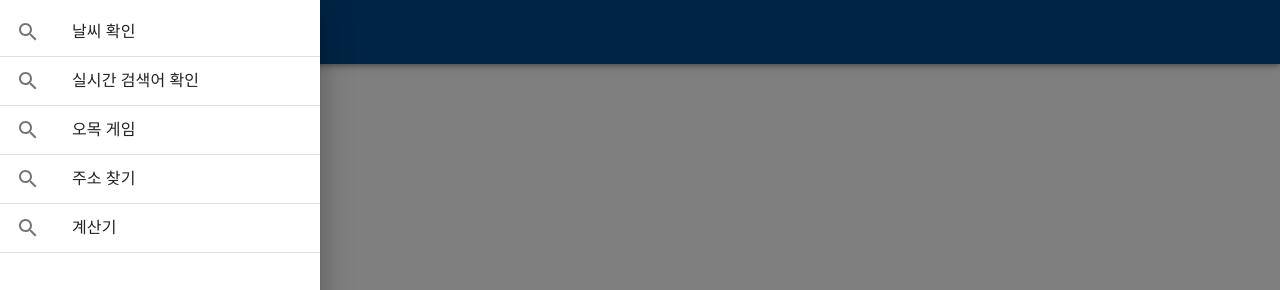
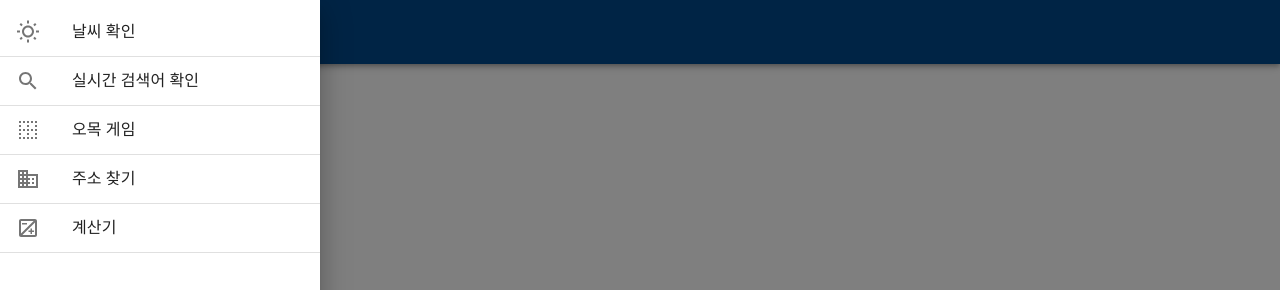
Before and after one commit to ljh8993/React_practice, a React (Create React App) app: page / in a window 1280 px wide. Both pictures are taken after a click on the button "menu". Shown: the top 290 px of the page. Built offline with nearby package versions, Linux system fonts and the light colour scheme; no server answers.

Commit message:
오목 추가기능 및 아이콘 추가

```diff
--- a/src/App.js
+++ b/src/App.js
@@ -12,10 +12,17 @@ import {
   ListItemIcon,
   ListItemText,
   IconButton,
-  Button
+  // Button
 } from '@material-ui/core'
-import SearchIcon from '@material-ui/icons/Search';
-import MenuIcon from '@material-ui/icons/Menu';
+import {
+  ExposureOutlined,
+  WbSunnyOutlined,
+  Search,
+  BusinessOutlined,
+  MenuOutlined,
+  BorderClearOutlined
+} from '@material-ui/icons';
+
 // component made by jooha
 import Weather from './component/Weather';
 import NaverRank from './component/NaverRank';
@@ -42,11 +49,11 @@ const useStyles = makeStyles((theme) => ({
 }));
 
 const lists = [
-  {title: "날씨 확인", component: <Weather />},
-  {title: "실시간 검색어 확인", component: <NaverRank />},
-  {title: "오목 게임", component: <Omok />},
-  {title: "주소 찾기", component: <MapAddress />},
-  {title: "계산기", component: <Calculator /> }
+  {title: "날씨 확인", component: <Weather />, icon: <WbSunnyOutlined />},
+  {title: "실시간 검색어 확인", component: <NaverRank />, icon: <Search />},
+  {title: "오목 게임", component: <Omok />, icon: <BorderClearOutlined />},
+  {title: "주소 찾기", component: <MapAddress />, icon: <BusinessOutlined />},
+  {title: "계산기", component: <Calculator />, icon: <ExposureOutlined />}
 ];
 
 function App() {
@@ -77,7 +84,7 @@ function App() {
       <List>
         {lists.map(li => (
           <ListItem  button divider key={li.title} onClick={() => paging(li)} >
-            <ListItemIcon><SearchIcon /></ListItemIcon>
+            <ListItemIcon>{li.icon}</ListItemIcon>
             <ListItemText primary={li.title}/>
           </ListItem>
         ))}
@@ -97,7 +104,7 @@ function App() {
               aria-label="menu"
               onClick={toggleDrawer(true)}
             >
-              <MenuIcon />
+              <MenuOutlined />
             </IconButton>
             <SwipeableDrawer
               open={leftMenu}
--- a/src/component/Calculator.js
+++ b/src/component/Calculator.js
@@ -1,12 +1,20 @@
 import React, { useState } from 'react';
+import { makeStyles } from '@material-ui/core/styles';
+import { createMuiTheme, ThemeProvider } from '@material-ui/core/styles';
+import Toast from '../service/toast';
 import {
     Button,
     Tooltip,
-    Input
+    Input,
+    IconButton
 } from '@material-ui/core';
-import { makeStyles } from '@material-ui/core/styles';
-import { createMuiTheme, ThemeProvider } from '@material-ui/core/styles';
-import Toast from '../service/toast';
+import {
+    ExpandLess,
+    Clear,
+    Add,
+    Remove,
+    ArrowBack
+}from '@material-ui/icons';
 
 const theme = createMuiTheme({
   overrides: {
@@ -36,10 +44,8 @@ function replaceAll(str) {
         if (str.indexOf('xx') > -1) {
             return false;
         }
-        return eval(str.split('^').join('**').split('x').join('*'));
-    } catch {
-        return false;
-    }
+        return eval(str.replace(/÷/g, '/').replace(/\^/g, '**').replace(/x/g, '*'));
+    } catch { return false; }
 }
 
 export default function Calculator() {
@@ -68,9 +74,9 @@ export default function Calculator() {
     }
 
     const li = [
-        ['7','8','9',['←', '취소'], ['^', '제곱']],
-        ['4','5','6',['+','더하기'], ['-', '빼기']],
-        ['1','2','3',['x','곱하기'], ['÷', '나누기']],
+        ['7','8','9',['←', '취소', <ArrowBack />], ['^', '제곱', <ExpandLess />]],
+        ['4','5','6',['+','더하기', <Add />], ['-', '빼기', <Remove />]],
+        ['1','2','3',['x', '곱하기', <Clear />], ['÷', '나누기']],
         ['0','.','=',]
     ];
     return (
@@ -92,9 +98,14 @@ export default function Calculator() {
                         <tr key={parent_idx}>
                             {data.map((sub_data, idx) => (
                                 <td colSpan={parent_idx === 3 && (!idx || idx === 2)? '2' : '1'} key={idx}>
-                                    {idx === 3 || idx === 4
+                                    {[3, 4].indexOf(idx) > -1
                                     ? (<Tooltip title={sub_data[1]} placement={'right-start'}>
-                                        <Button onClick={() => clicked(sub_data[0])} className={classes.textTransUnset}>{sub_data[0]}</Button>
+                                        {
+                                            [3, 4].indexOf(idx) > -1 && (!parent_idx || parent_idx === 1)
+                                            || parent_idx === 2 && idx === 3
+                                            ? (<IconButton onClick={() => clicked(sub_data[0])}>{sub_data[2]}</IconButton>)
+                                            : (<Button onClick={() => clicked(sub_data[0])} className={classes.textTransUnset}>{sub_data[0]}</Button>)
+                                        }
                                         </Tooltip>)
                                     : (<Button onClick={() => clicked(sub_data)}>{sub_data}</Button>)
                                     }
--- a/src/component/Omok.js
+++ b/src/component/Omok.js
@@ -1,5 +1,6 @@
 import React, {useState} from 'react';
 import { makeStyles } from '@material-ui/core';
+import { Button } from '@material-ui/core';
 
 const useStyles = makeStyles (() => ({
     '1': {
@@ -19,9 +20,13 @@ const useStyles = makeStyles (() => ({
         margin: "0 2px"
     },
     plusmark: {
-        margin: "0 4px" },
+        margin: "0 4px"
+    },
     div_hei: {
         height: "29px"
+    },
+    realoadBtn: {
+        top: "-30px"
     }
 }));
 
@@ -134,7 +139,6 @@ function five_check(li, row, col) {
     return cnt === 5 ? true : false;
 }
 
-
 export default function Omok() {
     const classes = useStyles();
     const [frame, setFrame] = useState(omok_frame);
@@ -158,8 +162,16 @@ export default function Omok() {
             }, 300);
         }
     }
+
+    const reload = () => {
+        count = 0;
+        done = false;
+        setFrame(make_frame());
+    }
+
     return(
         <>
+        {done && <Button variant="contained" onClick={reload} className={classes.realoadBtn}>재 시작</Button>}
         <div>
             차례 : <span className={classes['' + count%2]}></span>
         </div>
```
